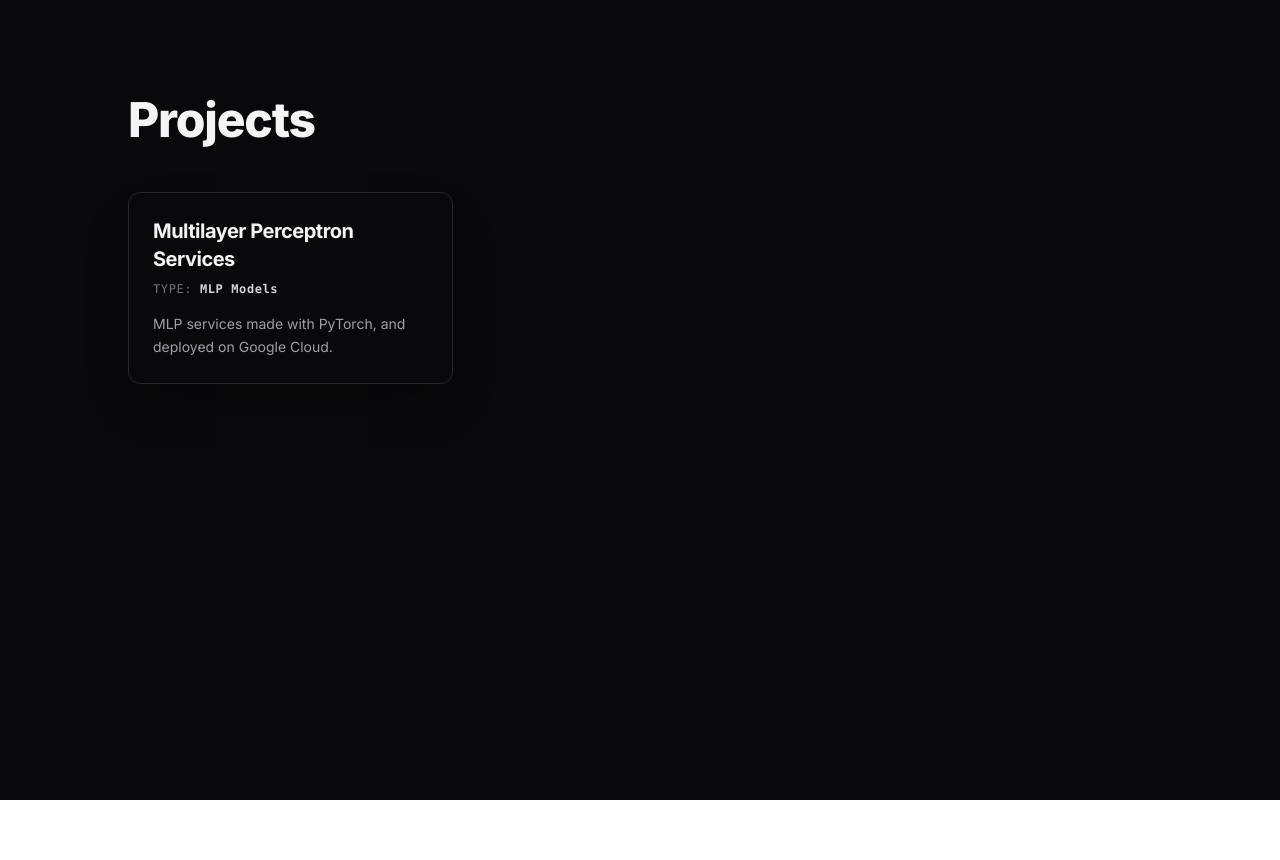
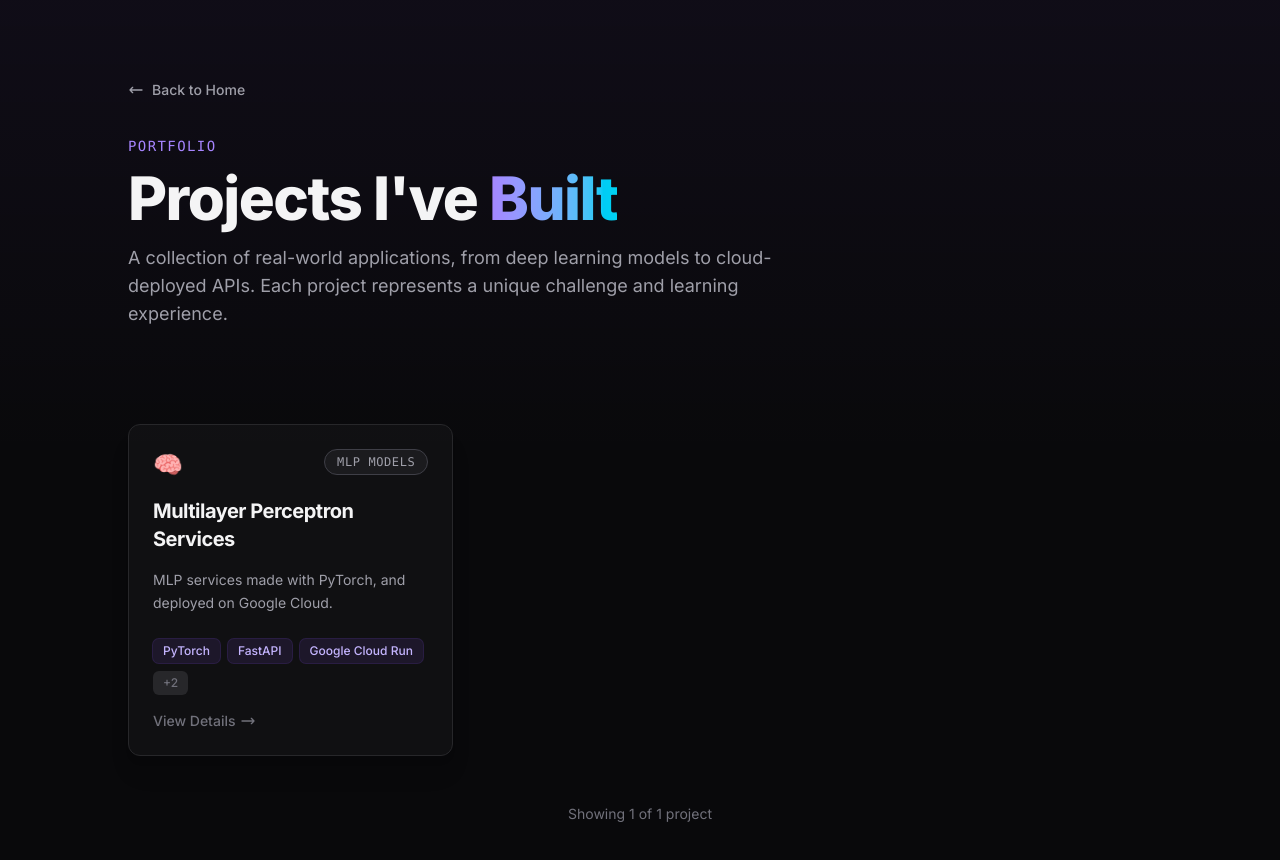
Before and after one commit to MakabeD/Portfolio-Hub, a Next.js app: page /projects in a window 1280 px wide. Shown: the top 860 px of the page. Before the commit the page ends 800 px from the top, so only its background shows below. Built offline with nearby package versions, Linux system fonts and the light colour scheme.

Commit message:
feat: enhance ProjectsPage with filtering and animations; update ProjectCard to display technologies

```diff
--- a/app/projects/page.tsx
+++ b/app/projects/page.tsx
@@ -1,26 +1,176 @@
+"use client";
+
+import { useState, useMemo } from "react";
+import { motion } from "framer-motion";
+import { useInView } from "framer-motion";
+import { useRef } from "react";
+import Link from "next/link";
 import ProjectCard from "../../components/ProjectCard";
 import { projectsData } from "../../data/projects";
 
-export default function projects() {
+export default function ProjectsPage() {
+  const [activeFilter, setActiveFilter] = useState("All");
+  const headerRef = useRef(null);
+  const isHeaderInView = useInView(headerRef, { once: true });
+
+  const projectTypes = useMemo(() => {
+    const types = projectsData.map((p) => p.type);
+    return ["All", ...Array.from(new Set(types))];
+  }, []);
+
+  const filteredProjects = useMemo(() => {
+    if (activeFilter === "All") return projectsData;
+    return projectsData.filter((p) => p.type === activeFilter);
+  }, [activeFilter]);
+
   return (
-    <main className="min-h-screen bg-zinc-950 px-6 py-24">
-      <div className="max-w-5xl mx-auto">
-        <h1 className="text-4xl md:text-5xl font-extrabold text-zinc-100 tracking-tight mb-12">
-          Projects
+    <main className="relative min-h-screen bg-zinc-950">
+      <div className="absolute inset-0 bg-gradient-to-b from-violet-500/5 via-transparent to-transparent pointer-events-none" />
+
+      <section className="relative px-6 pt-12 pb-16 md:pt-20 md:pb-24">
+        <div className="mx-auto max-w-5xl">
+          <motion.div
+            initial={{ opacity: 0, x: -20 }}
+            animate={{ opacity: 1, x: 0 }}
+            transition={{ duration: 0.5 }}
+            className="mb-8"
+          >
+            <Link
+              href="/"
+              className="group inline-flex items-center gap-2 text-sm font-medium text-zinc-400 transition-colors duration-300 hover:text-zinc-100"
+            >
+              <svg
+                className="h-4 w-4 transition-transform duration-300 group-hover:-translate-x-1"
+                fill="none"
+                stroke="currentColor"
+                viewBox="0 0 24 24"
+              >
+                <path
+                  strokeLinecap="round"
+                  strokeLinejoin="round"
+                  strokeWidth={2}
+                  d="M7 16l-4-4m0 0l4-4m-4 4h18"
+                />
+              </svg>
+              Back to Home
+            </Link>
+          </motion.div>
+
+          <motion.div
+            ref={headerRef}
+            initial={{ opacity: 0, y: 30 }}
+            animate={
+              isHeaderInView ? { opacity: 1, y: 0 } : { opacity: 0, y: 30 }
+            }
+            transition={{ delay: 0.2, duration: 0.7 }}
+          >
+            <p className="mb-3 font-mono text-sm tracking-widest text-violet-400">
+              PORTFOLIO
+            </p>
+            <h1 className="mb-4 text-4xl font-extrabold tracking-tight text-zinc-100 md:text-6xl">
+              Projects I've{" "}
+              <span className="bg-gradient-to-r from-violet-400 to-cyan-400 bg-clip-text text-transparent">
+                Built
+              </span>
             </h1>
+            <p className="max-w-2xl text-lg text-zinc-400">
+              A collection of real-world applications, from deep learning models
+              to cloud-deployed APIs. Each project represents a unique challenge
+              and learning experience.
+            </p>
+          </motion.div>
 
-        <div className="grid grid-cols-1 md:grid-cols-2 lg:grid-cols-3 gap-6">
-          {projectsData.map((project) => (
+          {projectTypes.length > 2 && (
+            <motion.div
+              initial={{ opacity: 0, y: 20 }}
+              animate={
+                isHeaderInView ? { opacity: 1, y: 0 } : { opacity: 0, y: 20 }
+              }
+              transition={{ delay: 0.4, duration: 0.6 }}
+              className="mt-8"
+            >
+              <div className="flex flex-wrap gap-2">
+                {projectTypes.map((type) => (
+                  <button
+                    key={type}
+                    onClick={() => setActiveFilter(type)}
+                    className={`rounded-full px-4 py-2 text-sm font-medium transition-all duration-300 ${
+                      activeFilter === type
+                        ? "bg-violet-600 text-white shadow-lg shadow-violet-500/30"
+                        : "border border-zinc-700 bg-zinc-900 text-zinc-400 hover:border-zinc-600 hover:text-zinc-200"
+                    }`}
+                  >
+                    {type}
+                  </button>
+                ))}
+              </div>
+            </motion.div>
+          )}
+        </div>
+      </section>
+
+      <section className="relative px-6 pb-24">
+        <div className="mx-auto max-w-5xl">
+          {filteredProjects.length > 0 ? (
+            <div className="grid grid-cols-1 gap-6 md:grid-cols-2 lg:grid-cols-3">
+              {filteredProjects.map((project, index) => (
+                <motion.div
+                  key={project.id}
+                  initial={{ opacity: 0, y: 40 }}
+                  animate={{ opacity: 1, y: 0 }}
+                  transition={{
+                    delay: index * 0.15,
+                    duration: 0.6,
+                    ease: "easeOut",
+                  }}
+                >
                   <ProjectCard
-              key={project.id}
                     title={project.title}
                     type={project.type}
                     description={project.description_short}
+                    technologies={project.technologies}
                     href={`/${project.slug}`}
                   />
+                </motion.div>
               ))}
             </div>
+          ) : (
+            <motion.div
+              initial={{ opacity: 0, scale: 0.95 }}
+              animate={{ opacity: 1, scale: 1 }}
+              transition={{ delay: 0.3, duration: 0.5 }}
+              className="rounded-2xl border border-dashed border-zinc-800 p-16 text-center"
+            >
+              <span className="mb-4 block text-5xl">🔍</span>
+              <h3 className="mb-2 text-xl font-semibold text-zinc-300">
+                No projects found
+              </h3>
+              <p className="text-zinc-500">
+                No projects match the "{activeFilter}" filter. Try another
+                category!
+              </p>
+              <button
+                onClick={() => setActiveFilter("All")}
+                className="mt-6 rounded-full bg-violet-600 px-6 py-2 text-sm font-semibold text-white transition-all duration-300 hover:bg-violet-500"
+              >
+                Show All Projects
+              </button>
+            </motion.div>
+          )}
+
+          {filteredProjects.length > 0 && (
+            <motion.div
+              initial={{ opacity: 0 }}
+              animate={{ opacity: 1 }}
+              transition={{ delay: 0.5, duration: 0.5 }}
+              className="mt-12 text-center text-sm text-zinc-500"
+            >
+              Showing {filteredProjects.length} of {projectsData.length} project
+              {projectsData.length !== 1 ? "s" : ""}
+            </motion.div>
+          )}
         </div>
+      </section>
     </main>
   );
 }
--- a/components/FeaturedProjects.tsx
+++ b/components/FeaturedProjects.tsx
@@ -44,6 +44,7 @@ export default function FeaturedProjects() {
                 title={project.title}
                 type={project.type}
                 description={project.description_short}
+                technologies={project.technologies}
                 href={`/${project.slug}`}
               />
             </motion.div>
--- a/components/ProjectCard.tsx
+++ b/components/ProjectCard.tsx
@@ -7,13 +7,30 @@ interface ProjectCardProps {
   title: string;
   type: string;
   description: string;
+  technologies: string[];
   href: string;
 }
+
+const getProjectIcon = (type: string) => {
+  const icons: Record<string, string> = {
+    MLP: "🧠",
+    Classification: "📊",
+    Regression: "📈",
+    NLP: "💬",
+    Computer: "👁️",
+    API: "⚡",
+  };
+
+  return Object.keys(icons).find((key) => type.includes(key))
+    ? icons[Object.keys(icons).find((key) => type.includes(key))!]
+    : "🚀";
+};
 
 export default function ProjectCard({
   title,
   type,
   description,
+  technologies,
   href,
 }: ProjectCardProps) {
   const cardRef = useRef<HTMLElement>(null);
@@ -30,37 +47,77 @@ export default function ProjectCard({
     cardRef.current.style.setProperty("--y", `${y}px`);
   };
 
+  const displayTech = technologies.slice(0, 3);
+  const techOverflow = technologies.length - 3;
+
   return (
-    <Link href={`/projects${href}`} className="block w-full no-underline">
+    <Link href={`/projects${href}`} className="group block w-full no-underline">
       <article
         ref={cardRef}
         onMouseMove={handleMouseMove}
-        className="group relative flex w-full flex-col justify-between overflow-hidden rounded-xl border border-zinc-800 bg-zinc-950 p-6 shadow-2xl transition-all duration-300 hover:border-zinc-500 hover:scale-[1.02] "
+        className="relative flex h-full w-full flex-col justify-between overflow-hidden rounded-xl border border-zinc-800 bg-zinc-900/50 p-6 shadow-xl transition-all duration-300 hover:border-zinc-600 hover:shadow-2xl hover:shadow-violet-500/5"
       >
         <div
           className="pointer-events-none absolute -inset-px opacity-0 transition-opacity duration-300 group-hover:opacity-100"
           style={{
             background: `radial-gradient(
               600px circle at var(--x, 50%) var(--y, 50%),
-              rgba(255,255,255,0.1),
+              rgba(139,92,246,0.15),
               transparent 40%
             )`,
           }}
         />
 
-        <div className="relative z-10 flex flex-col gap-2">
-          <h3 className="m-0 text-xl font-bold tracking-tight text-zinc-100">
+        <div className="relative z-10 flex flex-col gap-4">
+          <div className="flex items-start justify-between">
+            <span className="text-2xl" role="img" aria-hidden="true">
+              {getProjectIcon(type)}
+            </span>
+            <span className="rounded-full border border-zinc-700 bg-zinc-800/50 px-3 py-1 font-mono text-xs tracking-wider text-zinc-400">
+              {type.toUpperCase()}
+            </span>
+          </div>
+
+          <h3 className="text-xl font-bold tracking-tight text-zinc-100 transition-colors duration-300 group-hover:text-violet-300">
             {title}
           </h3>
 
-          <small className="font-mono text-xs tracking-wider text-zinc-500">
-            TYPE:{" "}
-            <strong className="font-semibold text-zinc-300">{type}</strong>
-          </small>
+          <p className="text-sm leading-relaxed text-zinc-400">{description}</p>
+        </div>
 
-          <p className="m-0 mt-2 text-sm leading-relaxed text-zinc-400">
-            {description}
-          </p>
+        <div className="relative z-10 mt-6 flex flex-col gap-4">
+          <div className="flex flex-wrap gap-2">
+            {displayTech.map((tech) => (
+              <span
+                key={tech}
+                className="rounded-md bg-violet-500/10 px-2.5 py-1 text-xs font-medium text-violet-300 ring-1 ring-violet-500/20"
+              >
+                {tech}
+              </span>
+            ))}
+            {techOverflow > 0 && (
+              <span className="rounded-md bg-zinc-800 px-2.5 py-1 text-xs font-medium text-zinc-500">
+                +{techOverflow}
+              </span>
+            )}
+          </div>
+
+          <div className="flex items-center gap-1 text-sm font-medium text-zinc-500 transition-colors duration-300 group-hover:text-violet-400">
+            <span>View Details</span>
+            <svg
+              className="h-4 w-4 transition-transform duration-300 group-hover:translate-x-1"
+              fill="none"
+              stroke="currentColor"
+              viewBox="0 0 24 24"
+            >
+              <path
+                strokeLinecap="round"
+                strokeLinejoin="round"
+                strokeWidth={2}
+                d="M17 8l4 4m0 0l-4 4m4-4H3"
+              />
+            </svg>
+          </div>
         </div>
       </article>
     </Link>
```
Lines whose indentation alone changed are shown as unchanged.
